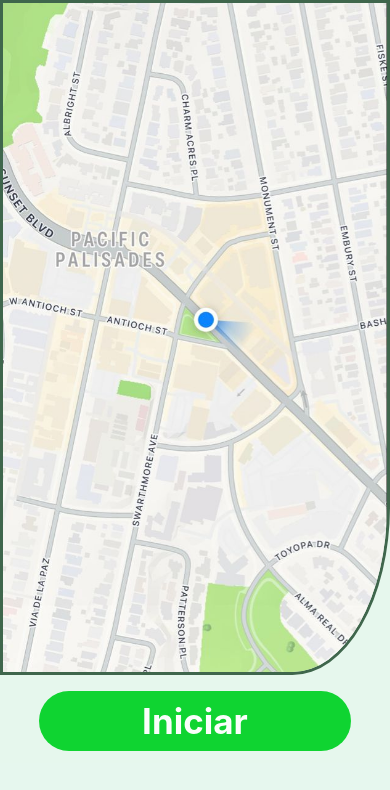
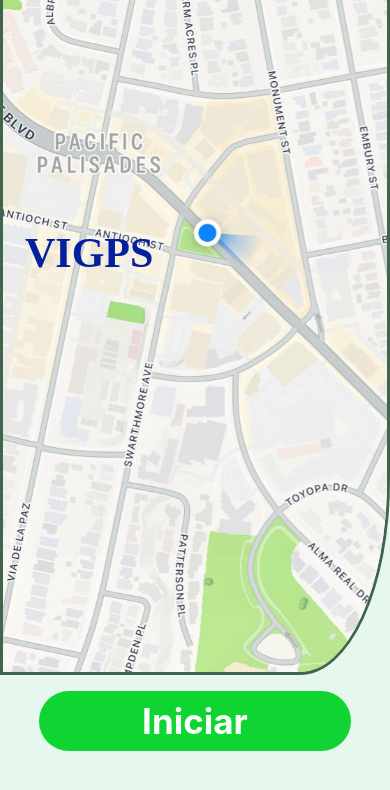
Before and after one commit to Victordelete/VIGPS, a React Native app: screen /HomeScreen in a window 390 px wide. Shown: the top 790 px of the page. Built offline with nearby package versions, Linux system fonts and the light colour scheme.

Commit message:
Add initial title.

```diff
--- a/src/navigation/AppNavigator.js
+++ b/src/navigation/AppNavigator.js
@@ -8,7 +8,7 @@ import SettingsScreen from '../screens/SettingsScreen'
 import VideosScreen from '../screens/VideosScreen';
 import LandingScreen from '../screens/LandingScreen';
 
-const Stack = createStackNavigator(); ''
+const Stack = createStackNavigator();
 
 export default function AppNavigator() {
   return (
--- a/src/screens/HomeScreen.js
+++ b/src/screens/HomeScreen.js
@@ -1,13 +1,17 @@
 import React from 'react';
-import { View, Text, StyleSheet, TouchableOpacity, Image } from 'react-native';
+import { View, Text, StyleSheet, TouchableOpacity, ImageBackground} from 'react-native';
 
 export default function HomeScreen({ navigation }) {
   return (
     <View style={styles.container}>
-      <Image
+      <ImageBackground
         source={require('../../assets/images/home_image.jpg')}
-        style={styles.image}
-      />
+        style={styles.image}>
+        <View style={styles.titleContainer}>
+          <Text style={styles.title}>VIGPS</Text>
+        </View>
+      </ImageBackground>
+
       <View style={styles.touchableContainer}>
         <TouchableOpacity
           onPress={() => navigation.navigate('LandingScreen')}
@@ -45,13 +49,25 @@ const styles = StyleSheet.create({
     fontWeight: 'bold',
     color: '#fffffffa',
   },
+  titleContainer: {
+    paddingVertical: 50,
+    paddingHorizontal: 22,
+    borderRadius: 10,
+  },
+  title: {
+    color: '#0320a0ff',
+    fontSize: 42,
+    fontWeight: 'bold',
+    fontFamily: 'Cochin',
+  },
   image: {
     width: '100%',
-    height: '80%',
-    borderEndEndRadius: '25%',
-    resizeMode: 'cover',
+    height: '100%',
+    borderEndEndRadius: '23%',
     gap: 20,
     borderColor: '#1c4729d0',
     borderWidth: 3,
+    justifyContent: 'center',
+    overflow: 'hidden',
   }
 });
```
